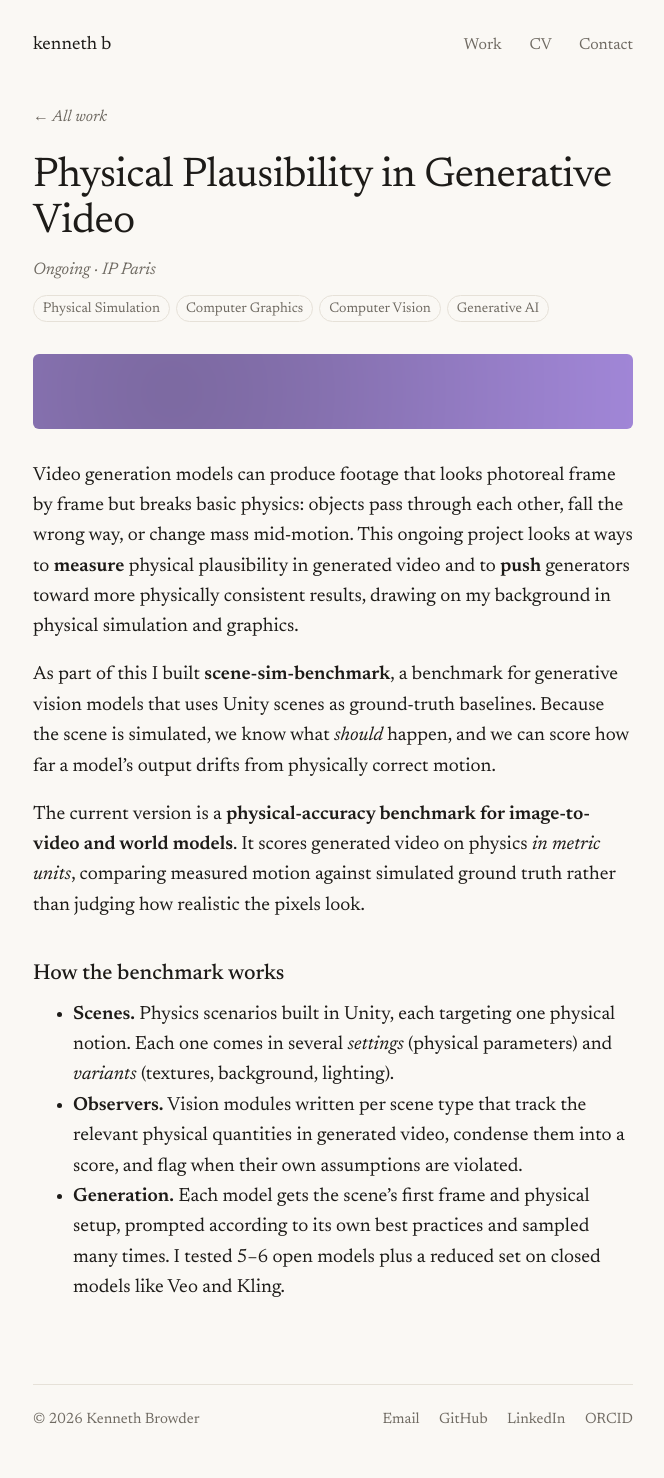
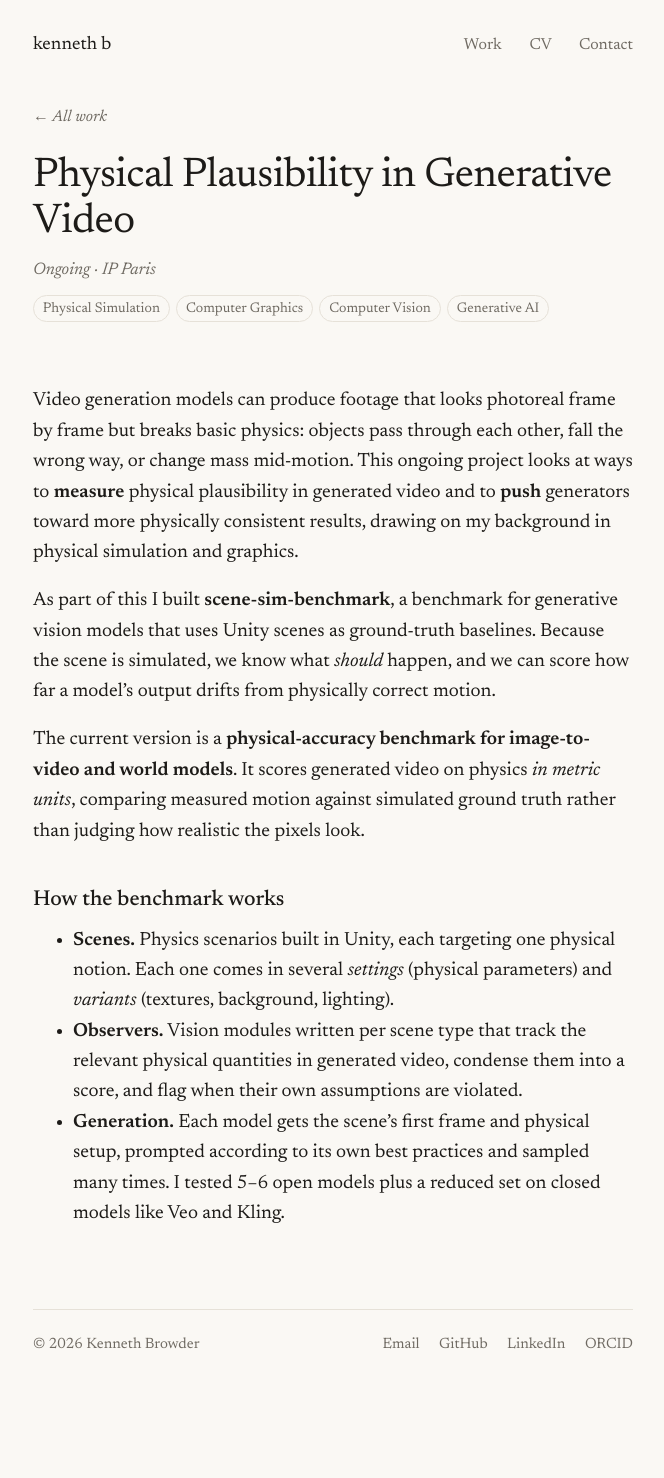
Before and after one commit to pandanautinspace/pandanautinspace.github.io, a Jekyll site: the page built from _projects/physical-plausibility.md, in a window 1280 px wide. Shown: the whole page, without its empty margins (307-971 px from the left). Built offline with Jekyll 4.4.1, drawn with Linux system fonts in a browser that asks for light colours; some web fonts are replaced; after the commit the page ends 1403 px from its top, so only the background shows below that.

Commit message:
Media auto-detected from assets/projects/<slug>.mp4|jpg; physics comparison gallery
Co-Authored-By: Claude Opus 5.5 <noreply@anthropic.com>
Claude-Session: https://claude.ai/code/session_012DSXwSFicvD2pDRBKFyJh9

```diff
--- a/_layouts/project.html
+++ b/_layouts/project.html
@@ -12,10 +12,28 @@ layout: default
   {% if page.tags.size > 0 %}
   <ul class="tags">{% for t in page.tags %}<li>{{ t }}</li>{% endfor %}</ul>
   {% endif %}
-  {% if page.video %}
-    <video class="hero" src="{{ page.video | relative_url }}" autoplay loop muted playsinline></video>
-  {% elsif page.image %}
-    <img class="hero" src="{{ page.image | relative_url }}" alt="{{ page.title }}">
+  {% assign slugpath = '/assets/projects/' | append: page.slug %}
+  {% assign v = slugpath | append: '.mp4' %}{% assign j = slugpath | append: '.jpg' %}
+  {% assign has_v = site.static_files | where: "path", v | size %}
+  {% assign has_j = site.static_files | where: "path", j | size %}
+  {% if has_v > 0 %}
+    <video class="hero" src="{{ v | relative_url }}"{% if has_j > 0 %} poster="{{ j | relative_url }}"{% endif %} autoplay loop muted playsinline></video>
+  {% elsif has_j > 0 %}
+    <img class="hero" src="{{ j | relative_url }}" alt="{{ page.title }}">
+  {% endif %}
+  {% if page.gallery %}
+  <div class="gallery">
+    {% for g in page.gallery %}
+      {% assign gp = '/assets/projects/' | append: g.file %}
+      {% assign gx = site.static_files | where: "path", gp | size %}
+      {% if gx > 0 %}
+      <figure>
+        <video src="{{ gp | relative_url }}" autoplay loop muted playsinline></video>
+        <figcaption>{{ g.label }}</figcaption>
+      </figure>
+      {% endif %}
+    {% endfor %}
+  </div>
   {% endif %}
   <div class="prose">{{ content }}</div>
   {% if page.links %}
--- a/assets/css/style.css
+++ b/assets/css/style.css
@@ -110,3 +110,9 @@ section { margin-top: 4rem; clear: both; }
   .site-footer { flex-direction: column; }
   .footer-links a { margin: 0 1rem 0 0; }
 }
+
+/* comparison gallery (e.g. Unity ground truth vs. video models) */
+.gallery { display: grid; grid-template-columns: repeat(auto-fill, minmax(180px, 1fr)); gap: .75rem; margin: 0 0 2rem; }
+.gallery figure { margin: 0; }
+.gallery video { display: block; width: 100%; aspect-ratio: 16/9; object-fit: cover; border-radius: 4px; background: var(--line); }
+.gallery figcaption { font: italic 400 .9375rem/1.3 var(--serif); color: var(--muted); margin-top: .3rem; }
--- a/index.html
+++ b/index.html
@@ -43,7 +43,9 @@ image: /assets/images/banner.png
     {% for p in featured %}
     <li>
       <a class="feature" href="{{ p.url | relative_url }}">
-        {% if p.image %}<img src="{{ p.image | relative_url }}" alt="" loading="lazy">{% endif %}
+        {% assign pj = '/assets/projects/' | append: p.slug | append: '.jpg' %}
+        {% assign has_pj = site.static_files | where: "path", pj | size %}
+        {% if has_pj > 0 %}<img src="{{ pj | relative_url }}" alt="" loading="lazy">{% endif %}
         <span class="feature-meta">{% if p.status %}{{ p.status }}{% else %}{{ p.date | date: '%Y' }}{% endif %}{% if p.kind %} · {{ p.kind }}{% endif %}</span>
         <span class="feature-title">{{ p.title }}</span>
         <span class="feature-text">{{ p.excerpt | strip_html | strip }}</span>
```
Also changed, not shown: _projects/physical-plausibility.md (+8 -0 lines), 1 other file.
